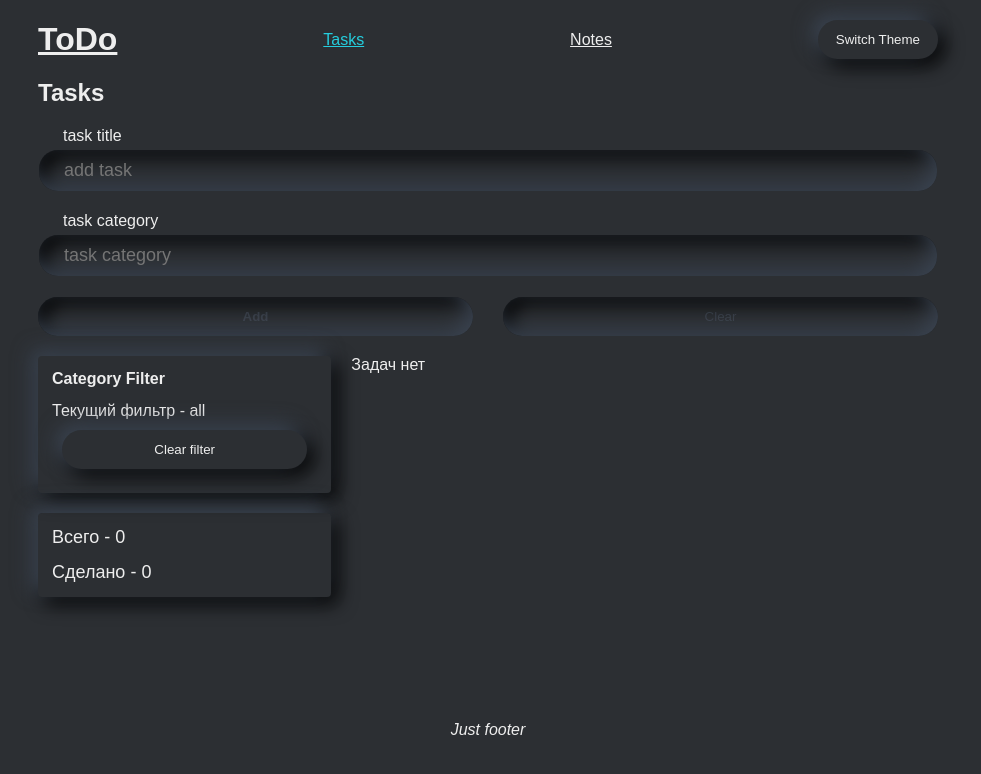
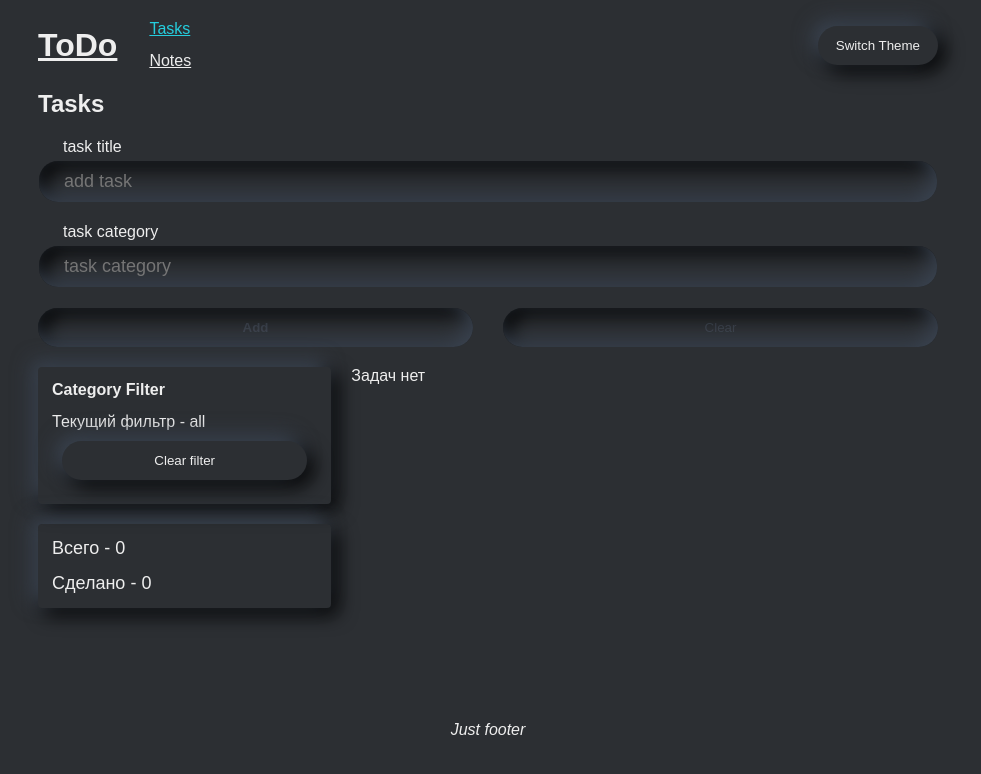
Before and after one commit to dgavrichkov/TaskListMain, a React (Create React App) app: page /TaskListMain/tasks in a window 1280 px wide. Shown: the top 774 px of the page, without its empty margins (152-1133 px from the left). Built offline with nearby package versions, Linux system fonts and the light colour scheme.

Commit message:
update header

```diff
--- a/src/App.tsx
+++ b/src/App.tsx
@@ -1,12 +1,12 @@
 import { THEMES } from "./constants/themes";
 import styled, { ThemeProvider } from "styled-components";
-import { Header } from "./components/Header";
+import { Header } from "./components";
 import { GlobalStyles } from "./styles/globalStyles";
 import { useTypedSelector } from "./hooks/useTypedSelector";
 import { Outlet } from "react-router-dom";
 
 
-export const App = function() {
+export const App = function () {
   const theme = useTypedSelector((state) => state.theme)
 
   return (
@@ -37,16 +37,6 @@ const StyledPageWrap = styled.div`
   color: ${(props) => props.theme.colors.text || `#000`};
   .header {
     grid-column: 1 / -1;
-    display: flex;
-    align-items: center;
-    justify-content: space-between;
-    /* TODO - вынести отдельно внутренние стили хедера */
-    a {
-      color: ${(props) => props.theme.colors.text || `#000`};
-      &.is-active {
-        color: ${(props: any) => props.theme.colors.accent};
-      }
-    }
   }
   .main {
     grid-column: 1 / -1;
--- a/src/components/Header.tsx
+++ /dev/null
@@ -1,27 +0,0 @@
-import { ThemeSwitcher } from "./ThemeSwitcher";
-import { NavLink, Link } from "react-router-dom";
-
-type HeaderProps = {
-  pageClass: string,
-}
-
-export const Header = ({ pageClass }: HeaderProps) => {
-  return (
-    <header className={pageClass}>
-      <h1><Link to="/TaskListMain">ToDo</Link></h1>
-      <NavLink
-        to="tasks"
-        className={({ isActive }) =>
-          isActive ? "is-active" : ""
-        }
-      >Tasks</NavLink>
-      <NavLink
-        to="notes"
-        className={({ isActive }) =>
-          isActive ? "is-active" : ""
-        }
-      >Notes</NavLink>
-      <ThemeSwitcher />
-    </header>
-  )
-}
--- /dev/null
+++ b/src/components/Header/Header.tsx
@@ -0,0 +1,32 @@
+import { ThemeSwitcher } from "../ThemeSwitcher";
+import { NavLink, Link } from "react-router-dom";
+import { Styled } from './styled';
+
+type HeaderProps = {
+  pageClass: string,
+}
+
+export const Header = ({ pageClass }: HeaderProps) => {
+  return (
+    <Styled.Header className={pageClass}>
+      <h1><Link to="/TaskListMain">ToDo</Link></h1>
+      <Styled.Nav>
+        <NavLink
+          to="tasks"
+          className={({ isActive }) =>
+            isActive ? "is-active" : ""
+          }
+        >Tasks</NavLink>
+        <NavLink
+          to="notes"
+          className={({ isActive }) =>
+            isActive ? "is-active" : ""
+          }
+        >Notes</NavLink>
+      </Styled.Nav>
+      <Styled.SwitcherWrap>
+        <ThemeSwitcher />
+      </Styled.SwitcherWrap>
+    </Styled.Header>
+  )
+}
--- /dev/null
+++ b/src/components/Header/index.ts
@@ -0,0 +1 @@
+export * from "./Header";
--- /dev/null
+++ b/src/components/Header/styled.ts
@@ -0,0 +1,26 @@
+import styled from "styled-components";
+
+const Header = styled.header`
+  display: grid;
+  align-items: center;
+  grid-template-columns: auto auto 1fr;
+  column-gap: 32px;
+
+  a {
+    color: ${(props) => props.theme.colors.text || `#000`};
+    &.is-active {
+      color: ${(props: any) => props.theme.colors.accent};
+    }
+  }
+`;
+
+const Nav = styled.nav`
+  display: grid;
+  gap: 14px;
+`;
+
+const SwitcherWrap = styled.div`
+  justify-self: end;
+`;
+
+export const Styled = { Header, Nav, SwitcherWrap };
--- /dev/null
+++ b/src/components/index.ts
@@ -0,0 +1 @@
+export * from "./Header";
```
